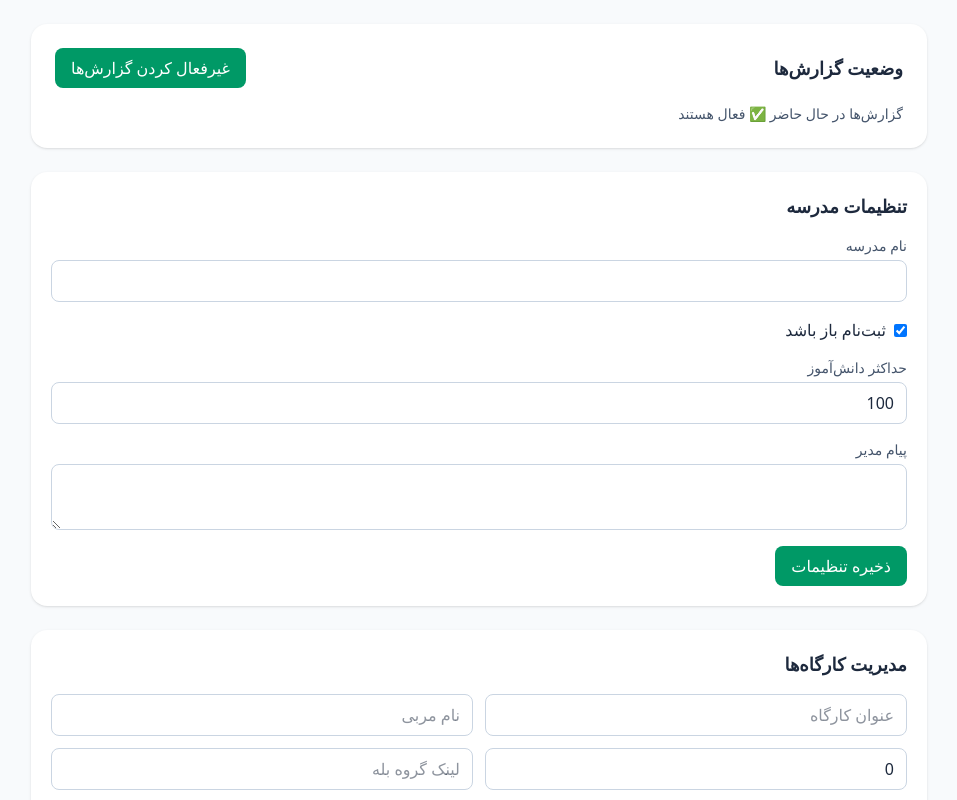
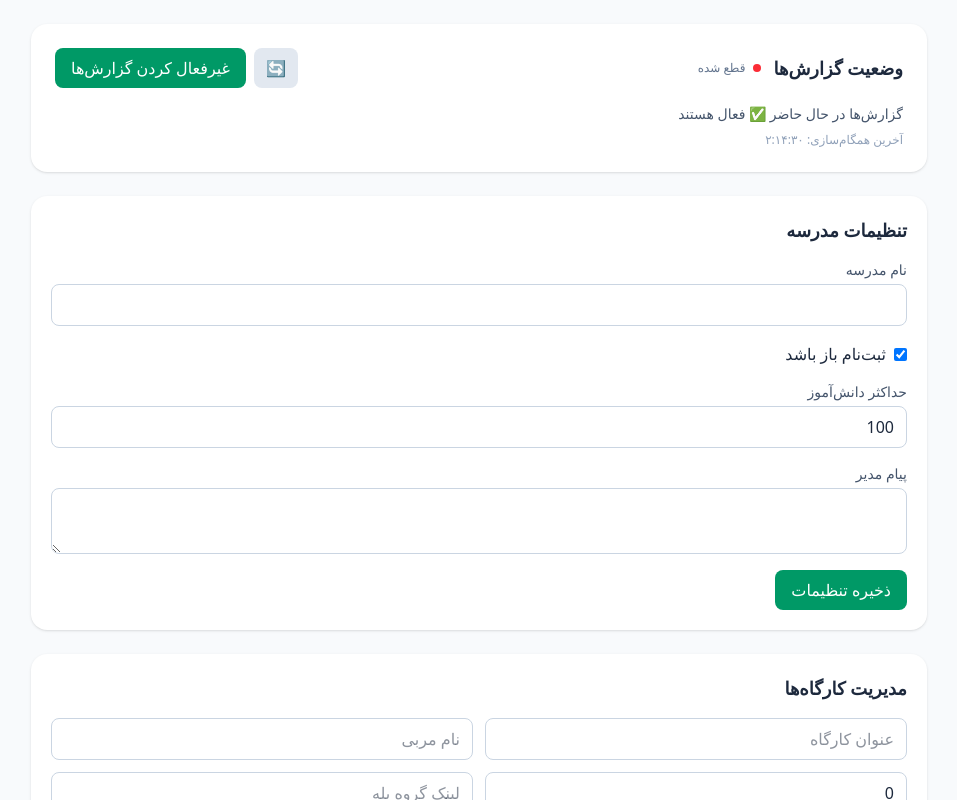
Before and after one commit to mzpor/tailwind-test, a React (Vite) app: page /admin in a window 1280 px wide. Shown: the top 800 px of the page, without its empty margins (161-1118 px from the left). Built offline with nearby package versions, Linux system fonts and the light colour scheme; no server answers.

Commit message:
کارگاه  سایت و ربات هماهنگ ساعت 19 شنبه
چه حس خوبی راه افتادم. و داره جلو میره واضح با دیدن اجرا

```diff
--- a/src/pages/Admin.jsx
+++ b/src/pages/Admin.jsx
@@ -1,4 +1,4 @@
-import { useMemo, useEffect, useState } from "react";
+import { useMemo, useEffect, useState, useRef } from "react";
 import { gw } from "../lib/gateway";
 import SettingsForm from "../components/SettingsForm";
 import WorkshopManager from "../components/WorkshopManager";
@@ -14,6 +14,10 @@ export default function Admin(){
   const [reportsEnabled, setReportsEnabled] = useState(true);
   const [toggling, setToggling] = useState(false);
   const [notification, setNotification] = useState(null);
+  const [connectionStatus, setConnectionStatus] = useState('connected');
+  const [lastSync, setLastSync] = useState(new Date());
+  const [lastTimestamp, setLastTimestamp] = useState(0);
+  const pollingInterval = useRef(null);
 
   const rows = useMemo(()=>[
     { name:'علی رضایی', phone:'09120000000', status:'paid' },
@@ -21,9 +25,60 @@ export default function Admin(){
     { name:'حسین احمدی', phone:'09123333333', status:'paid' },
   ],[]);
 
+  // بارگذاری اولیه وضعیت گزارش‌ها
+  const loadReportStatus = async () => {
+    try {
+      const data = await gw.getReportStatus();
+      const wasEnabled = reportsEnabled;
+
+      // فقط اگر timestamp تغییر کرده باشد، state را آپدیت کن
+      if (data.lastUpdate && data.lastUpdate !== lastTimestamp) {
+        setReportsEnabled(data.enabled);
+        setLastTimestamp(data.lastUpdate);
+
+        // اگر وضعیت تغییر کرده باشد و این اولین بار نیست، نوتیفیکیشن نشان بده
+        if (wasEnabled !== data.enabled && lastTimestamp > 0) {
+          showNotification(
+            `🔄 وضعیت گزارش‌ها از ${data.updatedFrom || 'ربات'} تغییر کرد: ${data.enabled ? '✅ فعال' : '❌ غیرفعال'}`,
+            'info'
+          );
+        }
+      }
+
+      setLastSync(new Date());
+      setConnectionStatus('connected');
+    } catch (error) {
+      console.error('خطا در بارگذاری وضعیت گزارش‌ها:', error);
+      setConnectionStatus('disconnected');
+    }
+  };
+
+  // شروع polling برای همگام‌سازی
+  const startPolling = () => {
+    if (pollingInterval.current) return;
+
+    pollingInterval.current = setInterval(() => {
+      loadReportStatus();
+    }, 3000); // هر 3 ثانیه چک کن
+  };
+
+  // توقف polling
+  const stopPolling = () => {
+    if (pollingInterval.current) {
+      clearInterval(pollingInterval.current);
+      pollingInterval.current = null;
+    }
+  };
+
   useEffect(() => {
-    gw.getReportStatus().then(data => setReportsEnabled(data.enabled)).catch(() => {});
-  }, []);
+    loadReportStatus();
+    startPolling();
+
+    // cleanup در هنگام unmount
+    return () => {
+      stopPolling();
+    };
+  }, []); // eslint-disable-line react-hooks/exhaustive-deps
 
   function showNotification(message, type = 'success') {
     setNotification({ message, type });
@@ -40,10 +95,14 @@ export default function Admin(){
       console.log('✅ [ADMIN] Toggle response:', result);
 
       setReportsEnabled(newStatus);
+      setLastTimestamp(Date.now()); // آپدیت timestamp برای جلوگیری از نوتیفیکیشن اضافی
       showNotification(
         `✅ گزارش‌ها ${newStatus ? 'فعال' : 'غیرفعال'} شدند و پیام به گروه بله ارسال شد!`,
         'success'
       );
+
+      // همگام‌سازی فوری برای اطمینان
+      setTimeout(() => loadReportStatus(), 1000);
     } catch (error) {
       console.error('❌ [ADMIN] خطا در تغییر وضعیت گزارش‌ها:', error);
       showNotification('❌ خطا در تغییر وضعیت گزارش‌ها', 'error');
@@ -66,7 +125,9 @@ export default function Admin(){
       {/* اعلان */}
       {notification && (
         <div className={`fixed top-4 right-4 z-50 px-4 py-3 rounded-lg shadow-lg text-white ${
-          notification.type === 'success' ? 'bg-emerald-600' : 'bg-red-600'
+          notification.type === 'success' ? 'bg-emerald-600' :
+          notification.type === 'error' ? 'bg-red-600' :
+          notification.type === 'info' ? 'bg-blue-600' : 'bg-gray-600'
         }`}>
           {notification.message}
         </div>
@@ -77,7 +138,26 @@ export default function Admin(){
         {/* گزارش‌ها */}
         <div className="bg-white shadow rounded-2xl p-6">
           <div className="flex items-center justify-between mb-4">
+            <div className="flex items-center gap-3">
               <h2 className="text-lg font-bold">وضعیت گزارش‌ها</h2>
+              <div className="flex items-center gap-2">
+                <div className={`w-2 h-2 rounded-full ${
+                  connectionStatus === 'connected' ? 'bg-emerald-500' : 'bg-red-500'
+                }`}></div>
+                <span className="text-xs text-slate-500">
+                  {connectionStatus === 'connected' ? 'متصل' : 'قطع شده'}
+                </span>
+              </div>
+            </div>
+            <div className="flex gap-2">
+              <button
+                onClick={loadReportStatus}
+                disabled={toggling}
+                className="px-3 py-2 rounded-lg bg-slate-200 hover:bg-slate-300 text-slate-700 disabled:opacity-50"
+                title="همگام‌سازی دستی"
+              >
+                🔄
+              </button>
               <button
                 onClick={toggleReports}
                 disabled={toggling}
@@ -90,9 +170,15 @@ export default function Admin(){
                 {toggling ? 'در حال تغییر...' : (reportsEnabled ? 'غیرفعال کردن گزارش‌ها' : 'فعال کردن گزارش‌ها')}
               </button>
             </div>
+          </div>
+          <div className="space-y-2">
             <p className="text-sm text-slate-600">
               گزارش‌ها در حال حاضر {reportsEnabled ? '✅ فعال' : '❌ غیرفعال'} هستند
             </p>
+            <p className="text-xs text-slate-400">
+              آخرین همگام‌سازی: {lastSync.toLocaleTimeString('fa-IR')}
+            </p>
+          </div>
         </div>
 
         {/* تنظیمات مدرسه */}
```
Also changed, not shown: 1 other file (tests, documents, lock files or other folders). Lines whose indentation alone changed are shown as unchanged.
